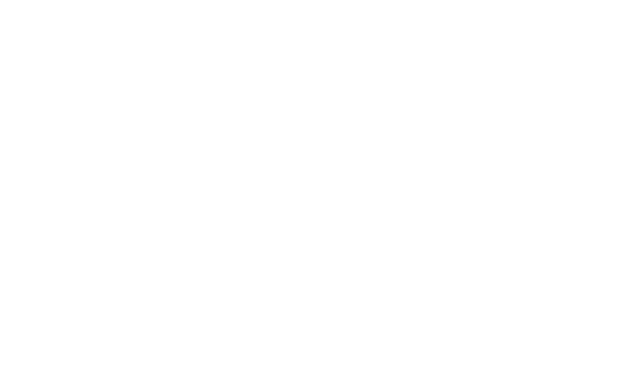
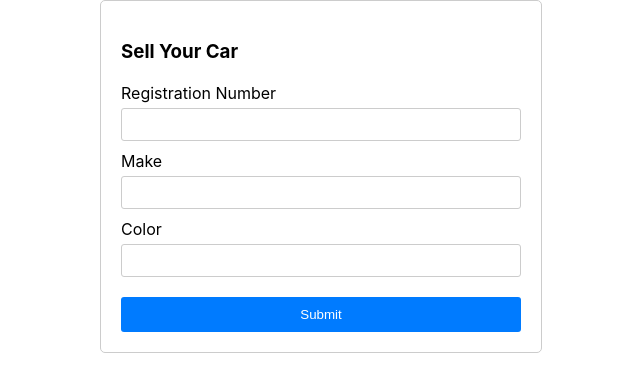
Before and after one commit to KellyAineah/prime-motors, a React (Create React App) app: page / in a window 1280 px wide. Shown: the top 392 px of the page, without its empty margins (319-959 px from the left). Built offline with nearby package versions, Linux system fonts and the light colour scheme.

Commit message:
added a sell your car component

```diff
--- a/src/App.js
+++ b/src/App.js
@@ -1,16 +1,12 @@
-import React, { Component } from 'react'
-import PropTypes from 'prop-types'
+import React from 'react';
+import SellYourCar from './SellYourCar';
 
-export default class App extends Component {
-  static propTypes = {
-    prop: PropTypes
-  }
+function App() {
+  return (
+    <div className="App">
+      <SellYourCar />
+    </div>
+  );
+}
 
-  render() {
-    return (
-      <div>
-
-      </div>
-    )
-  }
-}
+export default App;
--- /dev/null
+++ b/src/SellYourCar.js
@@ -0,0 +1,28 @@
+import React from 'react';
+import './sellYourCar.css'
+
+export default function SellYourCar() {
+
+  const handleSubmit = (event) => {
+    event.preventDefault();
+    // Handle form submission logic here
+  }
+
+  return (
+    <div className="sell-your-car-container">
+      <h3>Sell Your Car</h3>
+      <form className="sell-your-car-form" onSubmit={handleSubmit}>
+        <label className="sell-your-car-label" htmlFor="registration">
+          Registration Number <input className="sell-your-car-input" id="registration" name="registration"/>
+        </label>
+        <label className="sell-your-car-label" htmlFor="make">
+          Make <input className="sell-your-car-input" id="make" name="make"/>
+        </label>
+        <label className="sell-your-car-label" htmlFor="color">
+          Color <input className="sell-your-car-input" id="color" name="color"/>
+        </label>
+        <button className="sell-your-car-button" type="submit">Submit</button>
+      </form>
+    </div>
+  );
+}
--- /dev/null
+++ b/src/sellYourCar.css
@@ -0,0 +1,43 @@
+/* SellYourCar.css */
+
+.sell-your-car-container {
+    max-width: 400px;
+    margin: 0 auto;
+    padding: 20px;
+    border: 1px solid #ccc;
+    border-radius: 5px;
+  }
+
+  .sell-your-car-form {
+    margin-top: 20px;
+  }
+
+  .sell-your-car-label {
+    display: block;
+    margin-bottom: 10px;
+  }
+
+  .sell-your-car-input {
+    width: 100%;
+    padding: 8px;
+    margin-top: 5px;
+    border: 1px solid #ccc;
+    border-radius: 3px;
+    box-sizing: border-box;
+  }
+
+  .sell-your-car-button {
+    display: block;
+    width: 100%;
+    padding: 10px;
+    margin-top: 20px;
+    background-color: #007bff;
+    color: #fff;
+    border: none;
+    border-radius: 3px;
+    cursor: pointer;
+  }
+
+  .sell-your-car-button:hover {
+    background-color: #0056b3;
+  }
```
Also changed, not shown: 1 other file (tests, documents, lock files or other folders).
